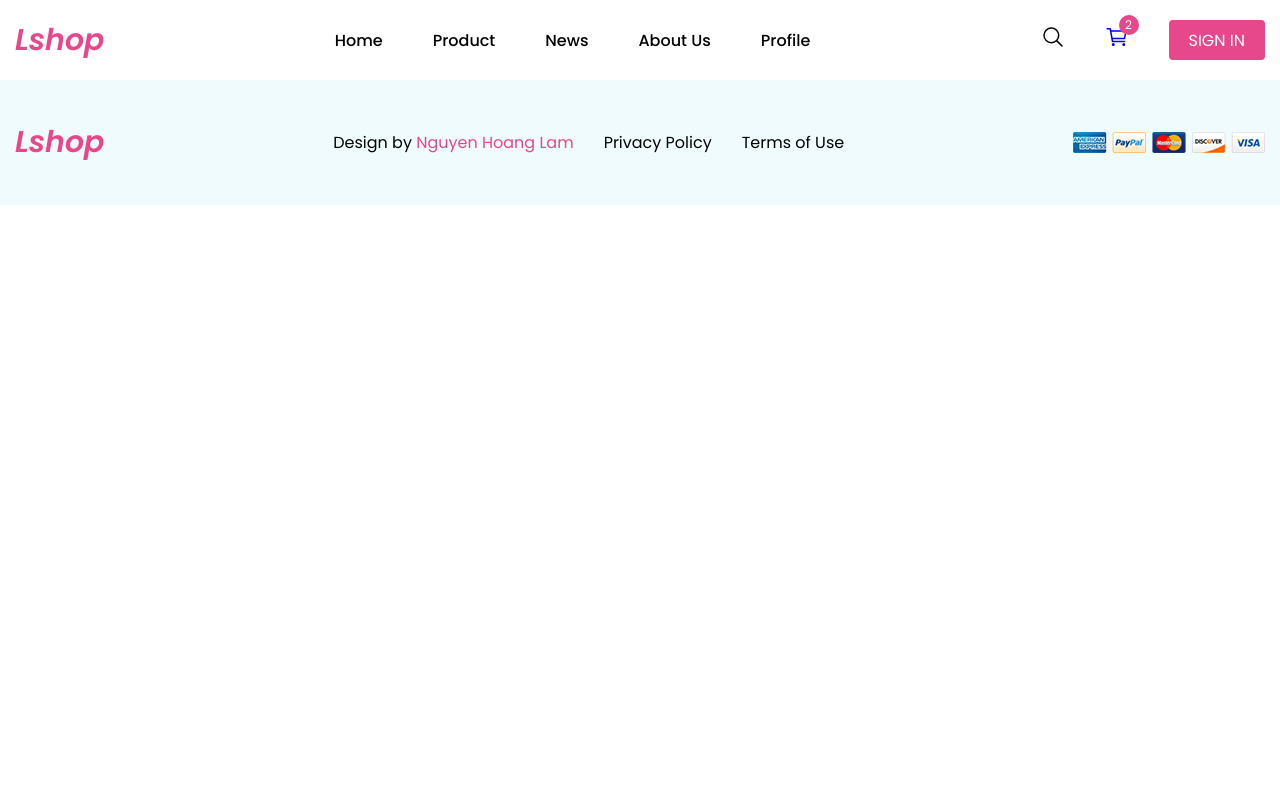
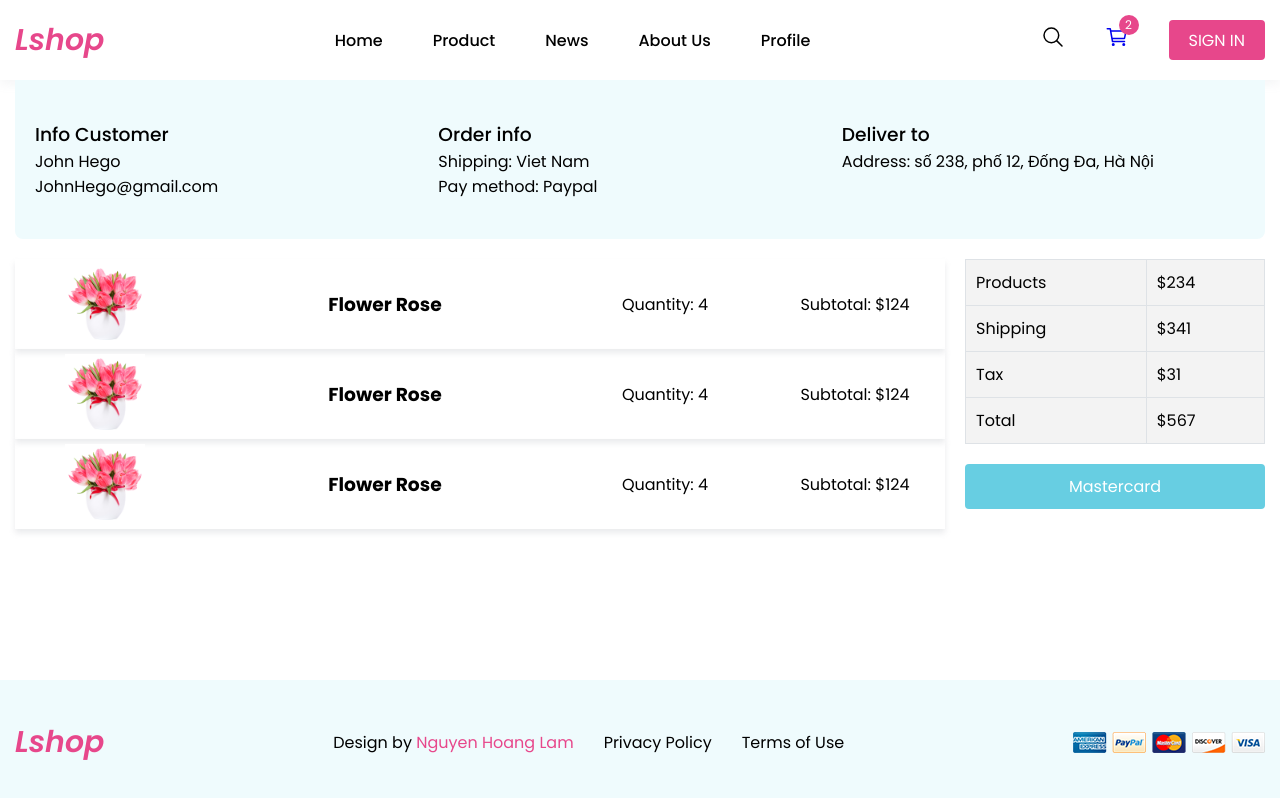
Before and after one commit to lamhoang1256/flower-shopping, a React (Create React App) app: page /order in a window 1280 px wide. Shown: the top 798 px of the page. Built offline with nearby package versions, Linux system fonts and the light colour scheme.

Commit message:
completed Order page

```diff
--- a/src/App.js
+++ b/src/App.js
@@ -12,6 +12,7 @@ import { Footer } from "./Components/Footer/Footer";
 
 import "./Sass/app.scss";
 import { Shipping } from "./Pages/Shipping/Shipping";
+import { Order } from "./Pages/Order/Order";
 
 function App() {
   return (
@@ -28,6 +29,7 @@ function App() {
         <Route path='/profile' element={<Profile></Profile>} exact></Route>
         <Route path='/shipping' element={<Shipping></Shipping>} exact></Route>
         <Route path='/checkout' element={<Checkout></Checkout>} exact></Route>
+        <Route path='/order' element={<Order></Order>} exact></Route>
       </Routes>
       <Footer></Footer>
     </Router>
--- /dev/null
+++ b/src/Pages/Order/Order.jsx
@@ -0,0 +1,101 @@
+import React from "react";
+import "./order.scss";
+
+export const Order = () => {
+  return (
+    <div className='order'>
+      <div className='container'>
+        <div className='order__container'>
+          {/* ORDER - HEADER */}
+          <div className='order__header'>
+            {/* ORDER - CUSTOMER */}
+            <div className='order__customer'>
+              <div className='order__content'>
+                <h3>Info Customer</h3>
+                <p>John Hego</p>
+                <p>JohnHego@gmail.com</p>
+              </div>
+            </div>
+            {/* ORDER - INFO */}
+            <div className='order__info'>
+              <div className='order__content'>
+                <h3>Order info</h3>
+                <p>Shipping: Viet Nam</p>
+                <p>Pay method: Paypal</p>
+              </div>
+            </div>
+            {/* ORDER - DELIVER */}
+            <div className='order__deliver'>
+              <div className='order__content'>
+                <h3>Deliver to</h3>
+                <div>Address: số 238, phố 12, Đống Đa, Hà Nội</div>
+              </div>
+            </div>
+          </div>
+          {/* ORDER - MAIN */}
+          <div className='order__main'>
+            {/* ORDER - ALL PRODUCT BUY (CART) */}
+            <div className='order__cart'>
+              <div className='order__list'>
+                <div className='order__item'>
+                  <div>
+                    <img src='./assets/images/img-1.jpg' alt='' />
+                  </div>
+                  <div>
+                    <h3>Flower Rose</h3>
+                  </div>
+                  <div>Quantity: 4</div>
+                  <div>Subtotal: $124</div>
+                </div>
+                <div className='order__item'>
+                  <div>
+                    <img src='./assets/images/img-1.jpg' alt='' />
+                  </div>
+                  <div>
+                    <h3>Flower Rose</h3>
+                  </div>
+                  <div>Quantity: 4</div>
+                  <div>Subtotal: $124</div>
+                </div>
+                <div className='order__item'>
+                  <div>
+                    <img src='./assets/images/img-1.jpg' alt='' />
+                  </div>
+                  <div>
+                    <h3>Flower Rose</h3>
+                  </div>
+                  <div>Quantity: 4</div>
+                  <div>Subtotal: $124</div>
+                </div>
+              </div>
+            </div>
+            {/* ORDER - PAYMENT */}
+            <div className='order__payment'>
+              <table>
+                <tbody>
+                  <tr>
+                    <td>Products</td>
+                    <td>$234</td>
+                  </tr>
+                  <tr>
+                    <td>Shipping</td>
+                    <td>$341</td>
+                  </tr>
+                  <tr>
+                    <td>Tax</td>
+                    <td>$31</td>
+                  </tr>
+                  <tr>
+                    <td>Total</td>
+                    <td>$567</td>
+                  </tr>
+                </tbody>
+              </table>
+              <button className='order__button button button__sky'>Mastercard</button>
+            </div>
+          </div>
+        </div>
+      </div>
+    </div>
+  );
+};
--- /dev/null
+++ b/src/Pages/Order/order.scss
@@ -0,0 +1,84 @@
+@import "../../Sass/variable";
+.order {
+  &__container {
+    min-height: 600px;
+  }
+  //ORDER -HEADER
+  &__header {
+    background-color: $sky-color;
+    padding: 40px 20px;
+    border-radius: 0 0 8px 8px;
+    display: grid;
+    grid-template-columns: repeat(3, 1fr);
+    grid-gap: 30px 0;
+    @media screen and (max-width: 1023.98px) {
+      grid-template-columns: repeat(1, 1fr);
+    }
+  }
+  &__content {
+    h3 {
+      font-weight: 500;
+    }
+  }
+  //ORDER - MAIN
+  &__main {
+    display: flex;
+    padding: 20px 0;
+    gap: 20px;
+    @media screen and (max-width: 1023.98px) {
+      flex-direction: column;
+    }
+  }
+  &__cart {
+    flex: 1;
+  }
+  &__item {
+    display: grid;
+    min-height: 90px;
+    grid-template-columns: 1fr 2fr 1fr 1fr;
+    grid-gap: 20px 10px;
+    box-shadow: rgba(149, 157, 165, 0.2) 0px 4px 6px;
+    img {
+      width: 80px;
+      height: 80px;
+    }
+    & > div {
+      display: flex;
+      justify-content: center;
+      align-items: center;
+    }
+    @media screen and (max-width: 767.98px) {
+      grid-template-columns: repeat(2, 1fr);
+      padding: 10px;
+      & > div {
+        justify-content: flex-start;
+      }
+    }
+  }
+  &__payment {
+    width: 300px;
+    table,
+    th,
+    td {
+      border: 1px solid #dee2e6;
+      border-collapse: collapse;
+    }
+    table {
+      width: 100%;
+      background-color: #f3f3f3;
+      tr {
+        td {
+          padding: 10px;
+        }
+      }
+    }
+    @media screen and (max-width: 1023.98px) {
+      width: 100%;
+    }
+    .button {
+      margin-top: 20px;
+      height: 45px;
+      width: 100%;
+    }
+  }
+}
```
